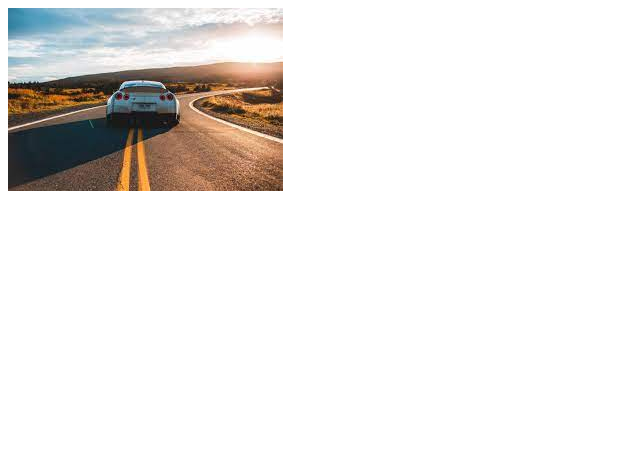
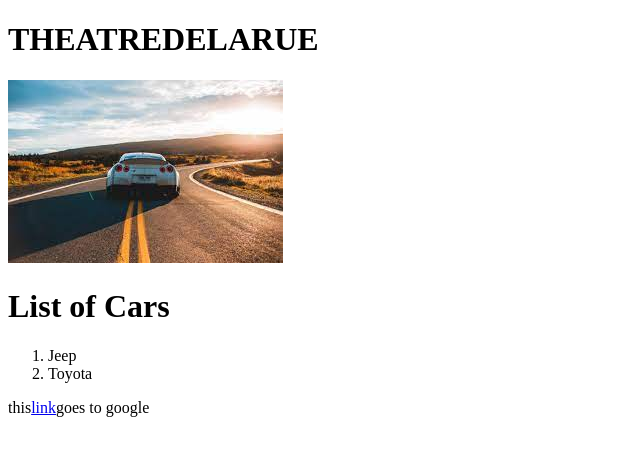
Before and after one commit to JohnySingh/Savvyhomework, a website: page homeworkweek4/index.html in a window 1280 px wide. Shown: the whole page, without its empty margins (0-640 px from the left). Drawn offline with Linux system fonts and the light colour scheme.

Commit message:
first commit

```diff
--- a/homeworkweek4/index.html
+++ b/homeworkweek4/index.html
@@ -8,16 +8,20 @@
 </head>
 <body>
   <header>
-
+<h1>THEATREDELARUE</h1>
   </header>
   <main>
     <img src="image/car1.jpg" alt="carweek4">
-
+    <h1>List of Cars</h1>
+    <ol>
+      <li>Jeep</li>
+      <li>Toyota</li>
+    </ol>
   </main>
 
 
 <footer>
-
+<p>this<a href="https://www.google.com" target="_blank">link</a>goes to google</p>
 </footer>
 
 
```
